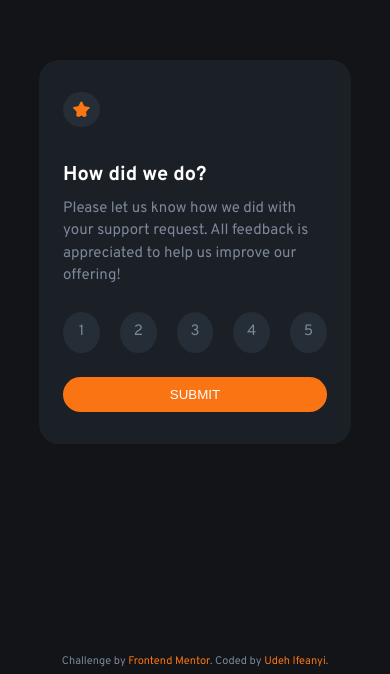
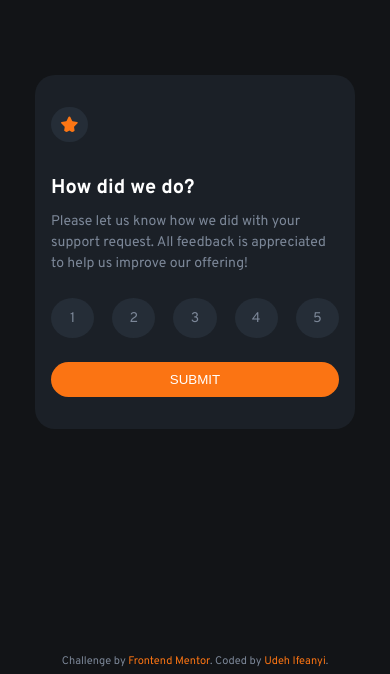
Before and after one commit to Ifescohub/interactive-rating-componet, a plain HTML site: page index.html in a window 390 px wide. Shown: the part 170-844 px from the top of the page. Drawn offline with nearby package versions, Linux system fonts and the light colour scheme.

Commit message:
Update styles.css

```diff
--- a/styles.css
+++ b/styles.css
@@ -41,6 +41,7 @@ main, aside{
     height: 100vh;
     display: grid;
     place-items: center;
+    margin: auto;
 }
 
 aside{
@@ -59,9 +60,10 @@ aside.active{
 [class*="container-"]{
     background-color: hsl(215, 18%, 13%);
     width: 24rem;
-    max-width: 80%;
+    max-width: 70%;
     padding: 2rem 1.5rem;
     border-radius: 20px;
+    margin: auto;
 }
 
 .star{
@@ -153,3 +155,31 @@ button:hover{
 .attribution a:hover{
     text-decoration: overline;
 }
+
+
+@media (max-width: 650px) {
+    body{
+        font-size: 14px;
+    }
+
+
+    /* Containers formating */
+    [class*="container-"]{
+        width: 20rem;
+        max-width: 85%;
+        padding: 2rem 1rem;
+    }
+
+    .rate{
+        width: 15%;
+    }
+
+    /* SECOND CONTAINER ----- */
+    .container-2{
+        text-align: center;
+    }
+
+    .ratings{
+        width: 95%;
+    }
+}
```
